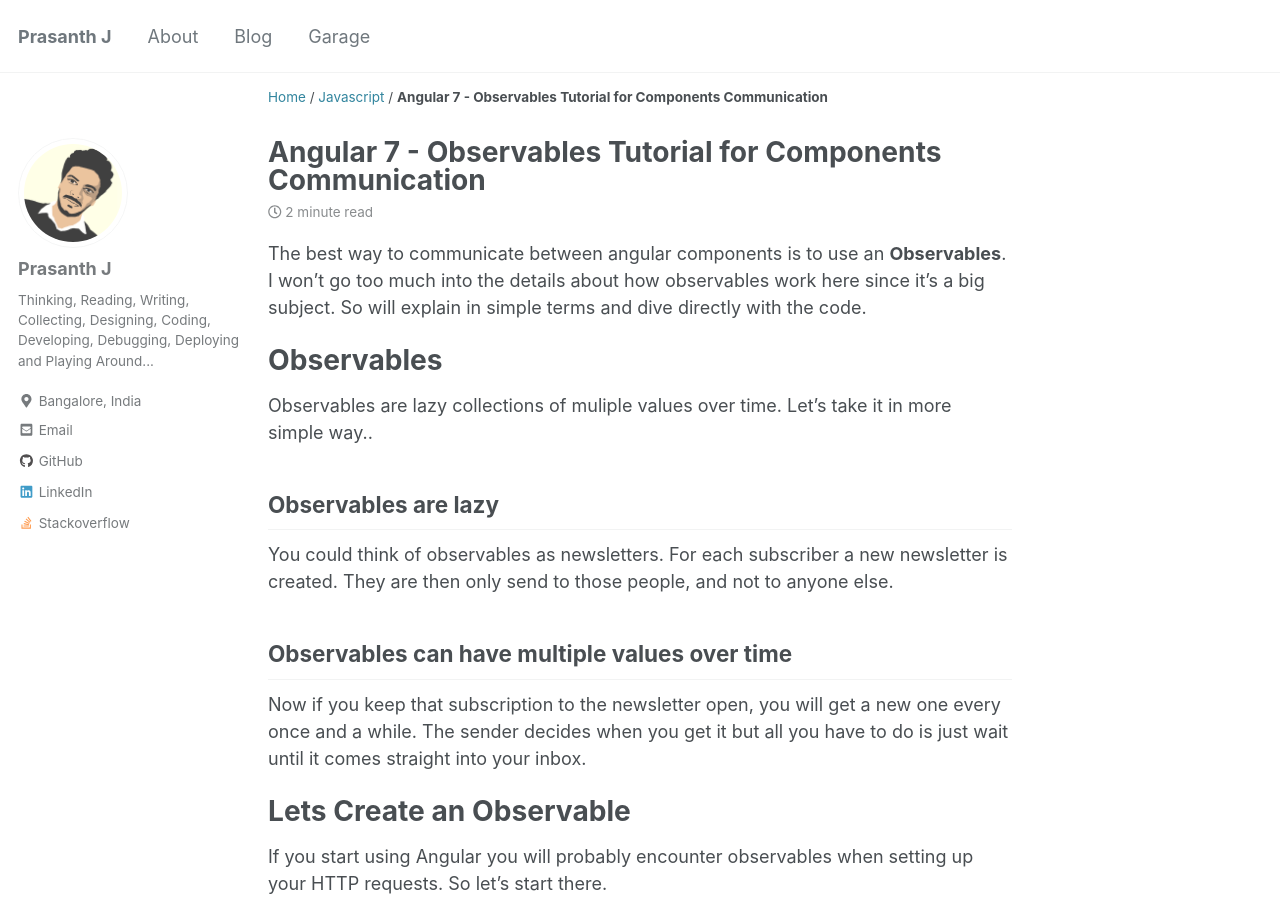
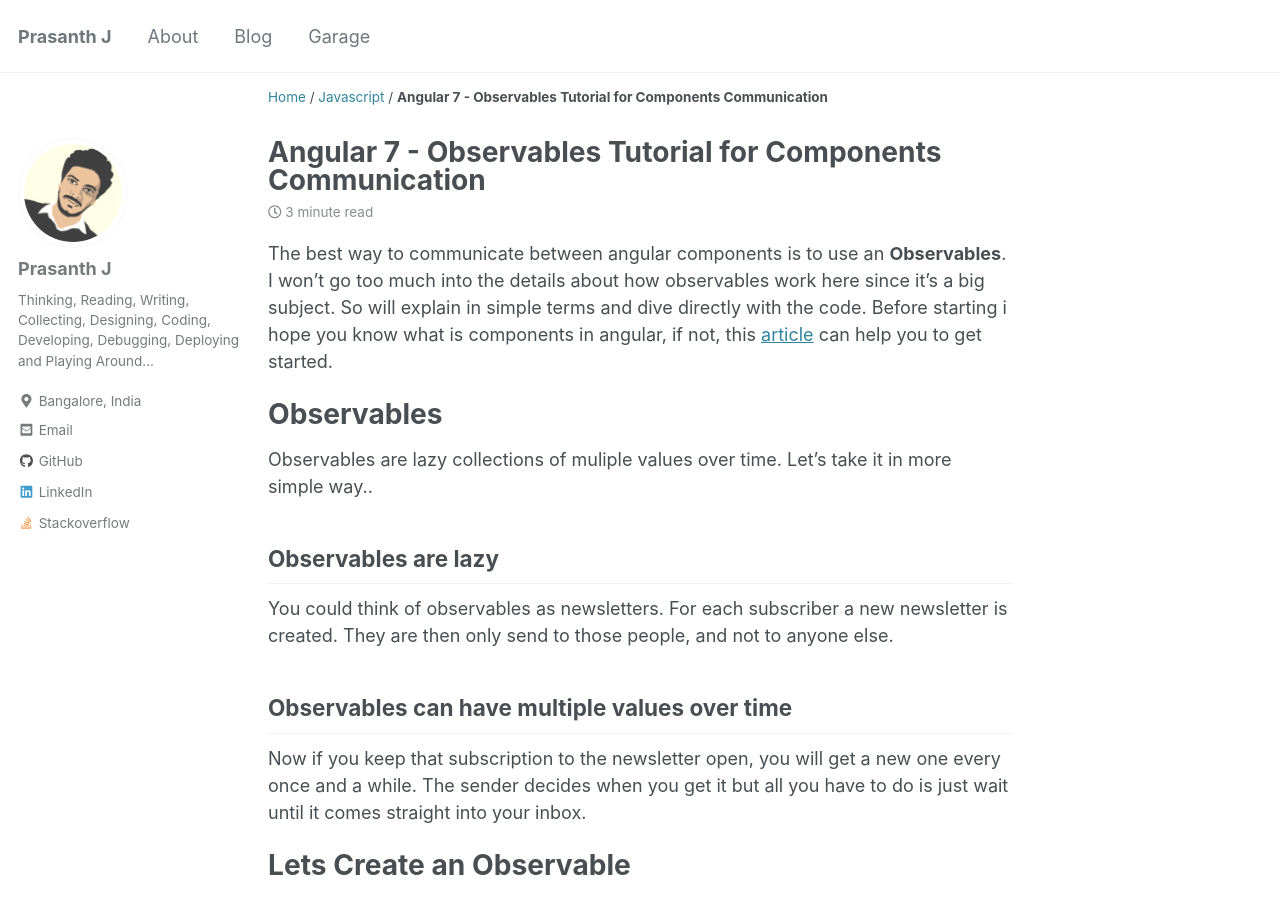
Before and after one commit to PrasanthJayaraman/PrasanthJayaraman.github.io, a Jekyll site: the page built from _posts/2018-12-21-angular-observables-tutorial-for-components-communication.md, in a window 1280 px wide and 900 px high. Built offline with Jekyll 4.4.1, drawn with Linux system fonts in a browser that asks for light colours; cached includes are drawn as plain includes; nearby versions of some CDN libraries; comment, search, counter and statistics services are not loaded.

Commit message:
Update 2018-12-21-angular-observables-tutorial-for-components-communication.md

```diff
--- a/_posts/2018-12-21-angular-observables-tutorial-for-components-communication.md
+++ b/_posts/2018-12-21-angular-observables-tutorial-for-components-communication.md
@@ -7,7 +7,7 @@ tags:
 comments: true
 ---
 
-The best way to communicate between angular components is to use an **Observables**. I won't go too much into the details about how observables work here since it's a big subject. So will explain in simple terms and dive directly with the code.
+The best way to communicate between angular components is to use an **Observables**. I won't go too much into the details about how observables work here since it's a big subject. So will explain in simple terms and dive directly with the code. Before starting i hope you know what is components in angular, if not, this [article](https://www.toptal.com/angular/angular-components-overview-101) can help you to get started.
 
 # Observables
 
```
